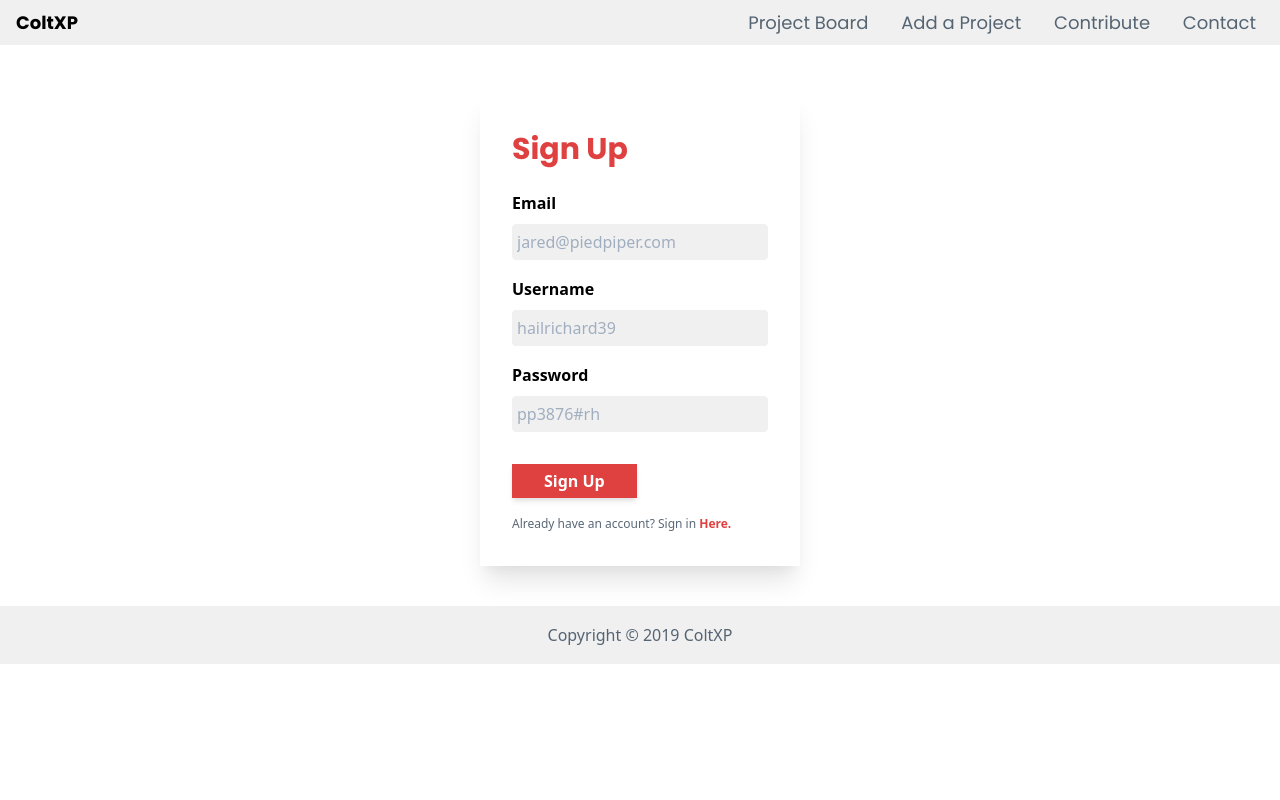
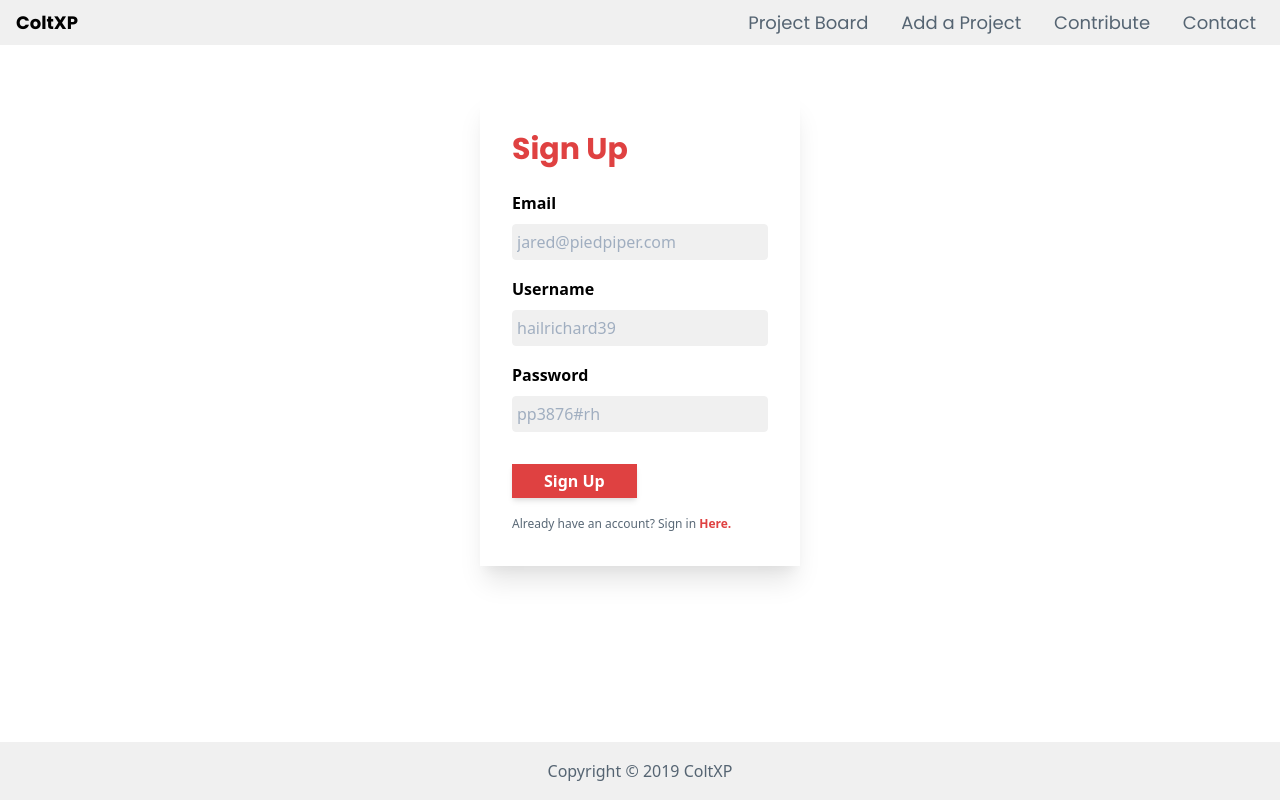
Before and after one commit to drewclem/Colt, a Nuxt app: page /signup in a window 1280 px wide. Built offline with nearby package versions, Linux system fonts and the light colour scheme; no server answers.

Commit message:
Adding position classes to footer

```diff
--- a/components/global/CxpFooter.vue
+++ b/components/global/CxpFooter.vue
@@ -1,5 +1,5 @@
 <template>
-  <div class="bg-gray p-4 mt-6 md:mt-10">
+  <div class="bg-gray p-4 mt-6 md:mt-10 bottom-0 absolute w-full">
     <p class="text-center text-blue-light">Copyright © 2019 ColtXP</p>
   </div>
 </template>
```
